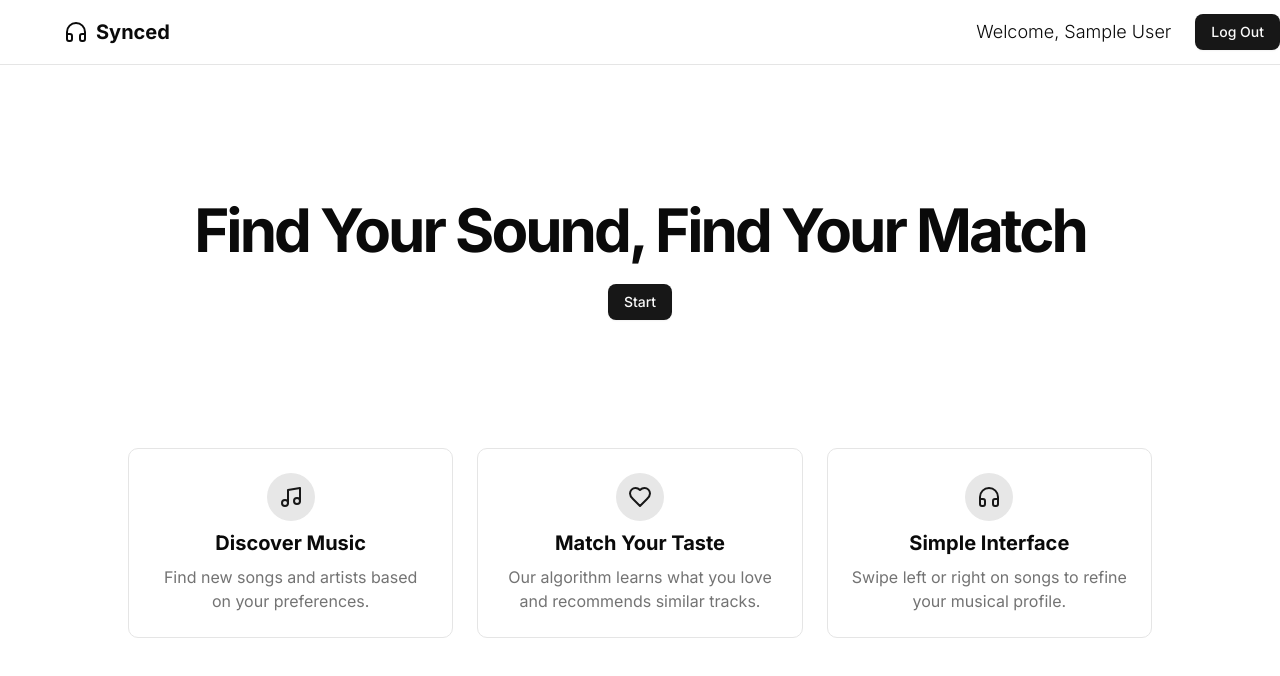
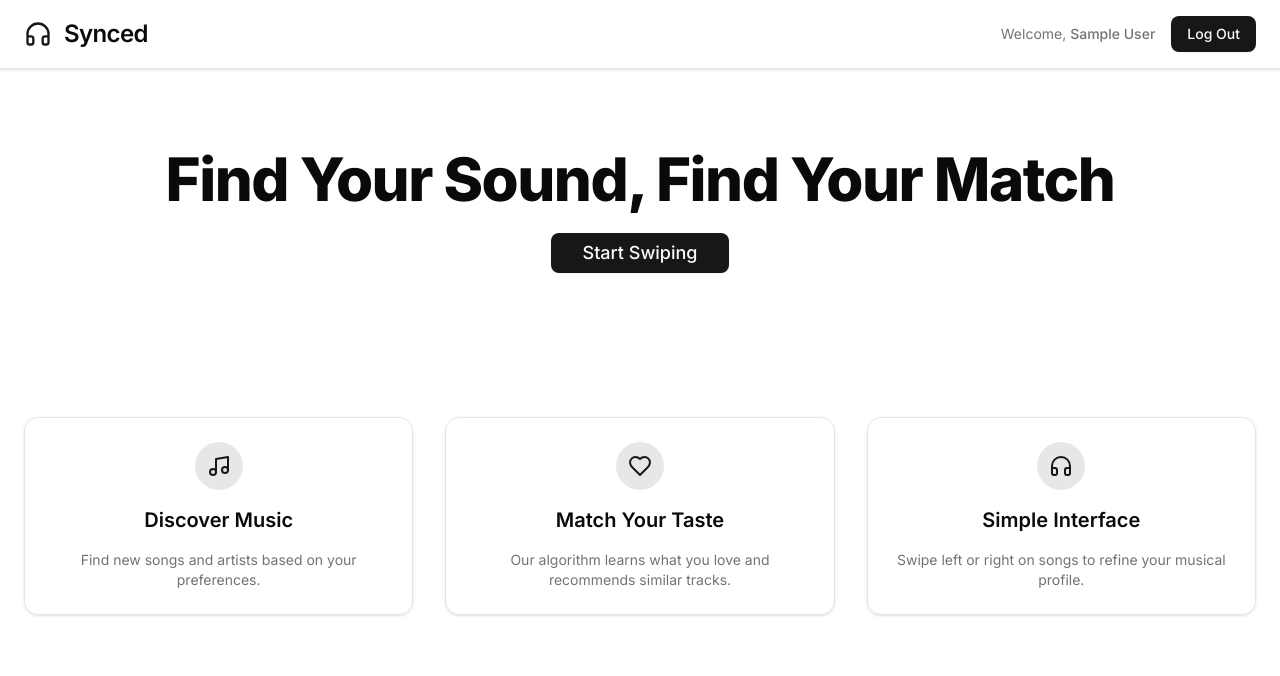
Before and after one commit to reesedychiao/synced, a Next.js app in the folder synced/: page / in a window 1280 px wide. Shown: the top 676 px of the page. Built offline with nearby package versions, Linux system fonts and the light colour scheme; no server answers; sample sign-in values are in the browser's storage.

Commit message:
final adjustments

```diff
--- a/synced/app/page.js
+++ b/synced/app/page.js
@@ -5,6 +5,7 @@ import { Headphones, Music, Heart } from "lucide-react";
 import { useSession, signIn, signOut } from "next-auth/react";
 import Link from "next/link";
 import { useEffect } from "react";
+import { motion } from "framer-motion";
 
 export default function Home() {
   const { data: session, status } = useSession();
@@ -26,9 +27,7 @@ export default function Home() {
           }),
         });
 
-        if (res.ok) {
-          console.log("User synced with backend");
-        } else {
+        if (!res.ok) {
           console.error("Failed to sync user:", await res.text());
         }
       } catch (err) {
@@ -40,22 +39,29 @@ export default function Home() {
   }, [session]);
 
   if (status === "loading") {
-    return <div>Loading...</div>;
+    return (
+      <div className="h-screen flex items-center justify-center text-xl">
+        Loading...
+      </div>
+    );
   }
 
   return (
-    <div className="container mx-auto">
-      <header className="border-b">
-        <div className="container flex h-16 items-center justify-between">
-          <div className="flex items-center gap-2">
-            <Headphones className="h-6 w-6 ml-16" />
-            <span className="text-xl font-bold">Synced</span>
+    <div className="min-h-screen flex flex-col bg-background text-foreground">
+      <header className="w-full border-b bg-white shadow-sm">
+        <div className="container mx-auto px-6 py-4 flex items-center justify-between">
+          <div className="flex items-center gap-3">
+            <Headphones className="h-7 w-7 text-primary" />
+            <span className="text-2xl font-semibold tracking-tight">
+              Synced
+            </span>
           </div>
-          <div className="flex items-senter gap-2">
+          <div className="flex items-center gap-4">
             {session ? (
               <>
-                <span className="text-lg font-light mt-1 mr-4 align-middle">
-                  Welcome, {session.user?.name}
+                <span className="text-sm text-muted-foreground hidden sm:inline">
+                  Welcome,{" "}
+                  <span className="font-medium">{session.user?.name}</span>
                 </span>
                 <Button onClick={() => signOut({ callbackUrl: "/" })}>
                   Log Out
@@ -67,53 +73,83 @@ export default function Home() {
           </div>
         </div>
       </header>
-      <main className="flex-1 mt-16">
-        <section className="container py-6 md:py-12 lg:py-16">
-          <div className="mx-auto flex max-w-[980px] flex-col items-center gap-4 text-center">
-            <h1 className="text-3xl font-bold leading-tight tracking-tighter md:text-5xl lg:text-6xl">
-              Find Your Sound, Find Your Match
-            </h1>
-            {session ? (
+
+      <main className="flex-1">
+        <motion.section
+          className="container mx-auto px-6 py-20 text-center"
+          initial={{ opacity: 0, y: 30 }}
+          animate={{ opacity: 1, y: 0 }}
+          transition={{ duration: 0.6 }}
+        >
+          <motion.h1
+            className="text-4xl font-extrabold tracking-tight md:text-6xl"
+            initial={{ opacity: 0, y: 20 }}
+            animate={{ opacity: 1, y: 0 }}
+            transition={{ duration: 0.6, ease: "easeOut" }}
+          >
+            Find Your Sound, Find Your Match
+          </motion.h1>
+          {session && (
+            <motion.div
+              className="mt-6"
+              whileHover={{ scale: 1.05 }}
+              whileTap={{ scale: 0.95 }}
+            >
               <Link href="/swipe">
-                <Button>Start</Button>
+                <Button size="lg" className="px-8 py-4 text-lg">
+                  Start Swiping
+                </Button>
               </Link>
-            ) : (
-              <></>
-            )}
+            </motion.div>
+          )}
+        </motion.section>
+        <motion.section
+          className="container mx-auto px-6 py-16"
+          initial="hidden"
+          animate="visible"
+          variants={{
+            hidden: {},
+            visible: {
+              transition: {
+                staggerChildren: 0.2,
+              },
+            },
+          }}
+        >
+          <div className="grid gap-8 md:grid-cols-3">
+            {[
+              {
+                icon: <Music className="h-6 w-6 text-primary" />,
+                title: "Discover Music",
+                desc: "Find new songs and artists based on your preferences.",
+              },
+              {
+                icon: <Heart className="h-6 w-6 text-primary" />,
+                title: "Match Your Taste",
+                desc: "Our algorithm learns what you love and recommends similar tracks.",
+              },
+              {
+                icon: <Headphones className="h-6 w-6 text-primary" />,
+                title: "Simple Interface",
+                desc: "Swipe left or right on songs to refine your musical profile.",
+              },
+            ].map(({ icon, title, desc }, i) => (
+              <motion.div
+                key={i}
+                className="flex flex-col items-center gap-4 rounded-xl border p-6 text-center shadow-sm transition hover:shadow-md"
+                whileHover={{ y: -4 }}
+                variants={{
+                  hidden: { opacity: 0, y: 20 },
+                  visible: { opacity: 1, y: 0 },
+                }}
+              >
+                <div className="rounded-full bg-primary/10 p-3">{icon}</div>
+                <h3 className="text-xl font-semibold">{title}</h3>
+                <p className="text-muted-foreground text-sm">{desc}</p>
+              </motion.div>
+            ))}
           </div>
-        </section>
-        <section className="container py-6 md:py-12 lg:py-16">
-          <div className="mx-auto grid max-w-5xl gap-6 md:grid-cols-3">
-            <div className="flex flex-col items-center gap-2 rounded-lg border p-6 text-center">
-              <div className="rounded-full bg-primary/10 p-3">
-                <Music className="h-6 w-6 text-primary" />
-              </div>
-              <h3 className="text-xl font-bold">Discover Music</h3>
-              <p className="text-muted-foreground">
-                Find new songs and artists based on your preferences.
-              </p>
-            </div>
-            <div className="flex flex-col items-center gap-2 rounded-lg border p-6 text-center">
-              <div className="rounded-full bg-primary/10 p-3">
-                <Heart className="h-6 w-6 text-primary" />
-              </div>
-              <h3 className="text-xl font-bold">Match Your Taste</h3>
-              <p className="text-muted-foreground">
-                Our algorithm learns what you love and recommends similar
-                tracks.
-              </p>
-            </div>
-            <div className="flex flex-col items-center gap-2 rounded-lg border p-6 text-center">
-              <div className="rounded-full bg-primary/10 p-3">
-                <Headphones className="h-6 w-6 text-primary" />
-              </div>
-              <h3 className="text-xl font-bold">Simple Interface</h3>
-              <p className="text-muted-foreground">
-                Swipe left or right on songs to refine your musical profile.
-              </p>
-            </div>
-          </div>
-        </section>
+        </motion.section>
       </main>
     </div>
   );
--- a/synced/components/swipe-interface.js
+++ b/synced/components/swipe-interface.js
@@ -125,8 +125,8 @@ export function SwipeInterface() {
             <Image
               src={currentSong.albumCover || "/placeholder.svg"}
               alt={`${currentSong.name} album cover`}
-              width={500}
-              height={500}
+              width={300}
+              height={300}
               className="aspect-square w-full object-cover"
             />
             <div className="absolute bottom-0 left-0 right-0 bg-gradient-to-t from-black/80 to-transparent p-4 text-white">
@@ -163,18 +163,6 @@ export function SwipeInterface() {
                     <Play className="h-4 w-4" />
                   )}
                 </Button>
-                {/* <Button
-                  size="icon"
-                  variant="ghost"
-                  onClick={toggleMute}
-                  className="h-8 w-8"
-                >
-                  {isMuted ? (
-                    <VolumeX className="h-4 w-4" />
-                  ) : (
-                    <Volume2 className="h-4 w-4" />
-                  )}
-                </Button> */}
               </div>
             </div>
           </CardContent>
--- a/synced/hooks/use-song-recommendations.js
+++ b/synced/hooks/use-song-recommendations.js
@@ -62,9 +62,16 @@ export function useSongRecommendations() {
       const enhanced = await Promise.all(
         songs.map((song) => enhanceSong(song))
       );
-      setRecommendations(enhanced);
+      const filtered = enhanced.filter(
+        (song) =>
+          song.albumCover &&
+          song.albumCover.trim() !== "" &&
+          song.year &&
+          parseInt(song.year) >= 2000
+      );
+      setRecommendations(filtered);
       setCurrentSongIndex(0);
-      setCurrentSong(enhanced[0] || null);
+      setCurrentSong(filtered[0] || null);
     } catch (err) {
       console.error("Error fetching recommendations:", err);
     } finally {
--- a/synced/package.json
+++ b/synced/package.json
@@ -13,6 +13,7 @@
     "@radix-ui/react-slot": "^1.2.0",
     "class-variance-authority": "^0.7.1",
     "clsx": "^2.1.1",
+    "framer-motion": "^12.9.4",
     "lucide-react": "^0.503.0",
     "next": "15.3.1",
     "next-auth": "^4.24.11",
```
Also changed, not shown: 2 other files (tests, documents, lock files or other folders).
